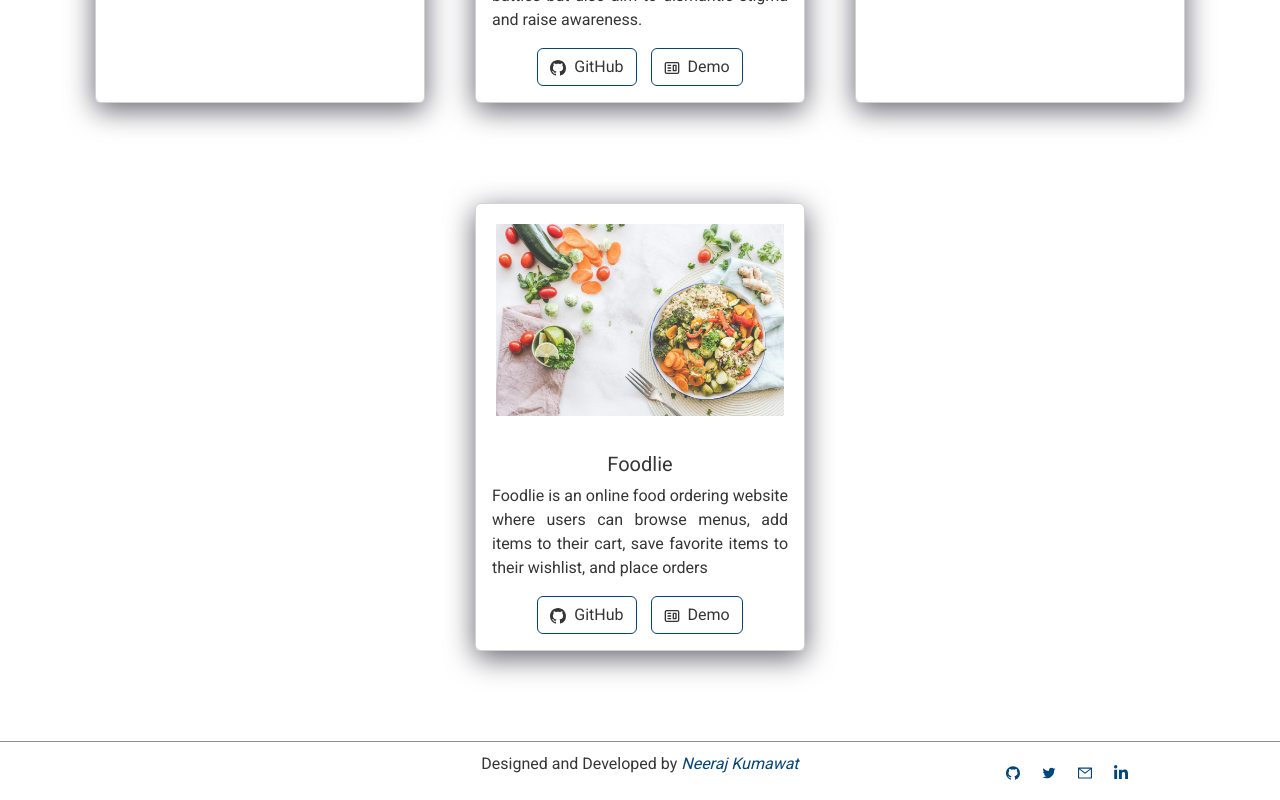
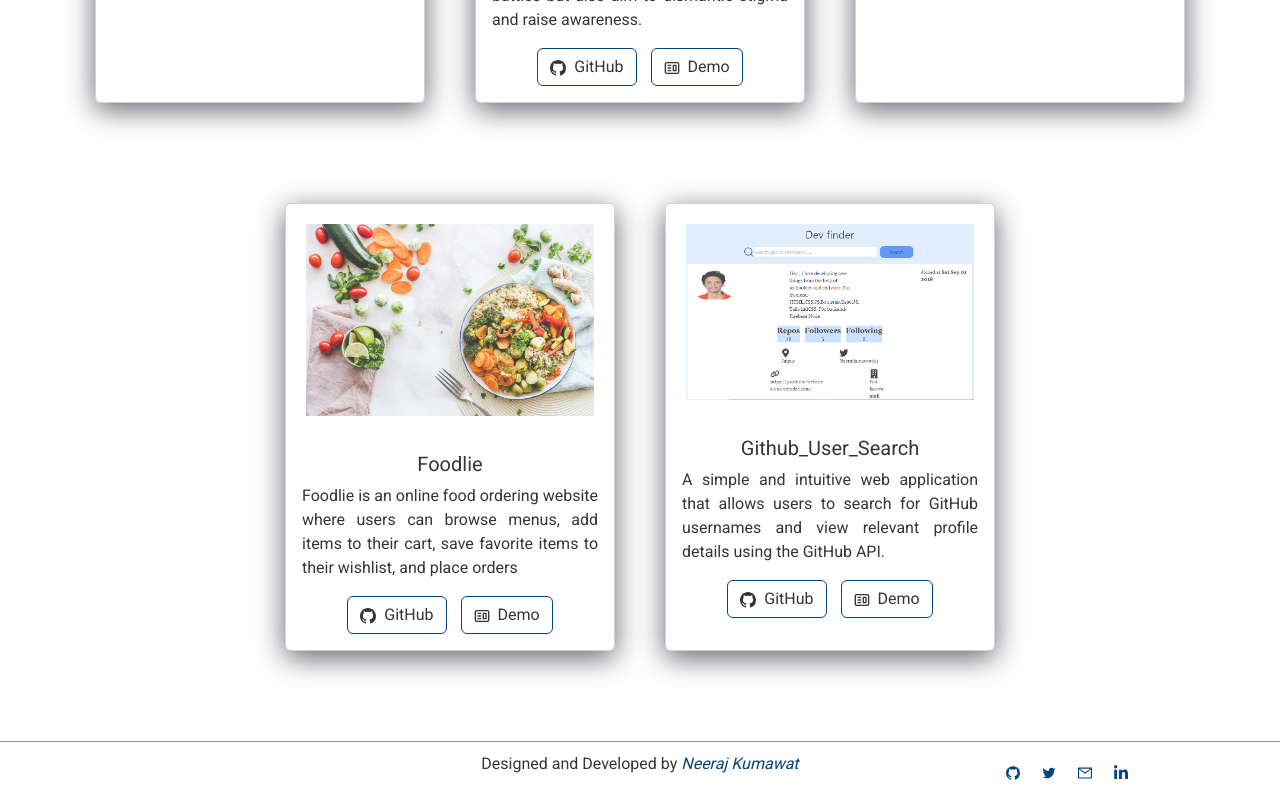
Before and after one commit to nkumawat34/Portfolio-Website, a React (Create React App) app: page /project in a window 1280 px wide. Shown: the part 2044-2844 px from the top of the page. Built offline with nearby package versions, Linux system fonts and the light colour scheme.

Commit message:
Github_User Search Project Added

```diff
--- a/src/components/Projects/Projects.js
+++ b/src/components/Projects/Projects.js
@@ -14,6 +14,7 @@ import Mentalhealth from "../../Assets/mental_health.jpg"
 import Budget from '../../Assets/images.png'
 import "./project.css";
 import Food from '../../Assets/Projects/Food.jpg'
+import GithubUser from '../../Assets/Projects/github_profile.png'
 function Projects() {
   return (
     <Container fluid className="project-section">
@@ -119,6 +120,15 @@ Video Conferencing Application"
               demoLink="https://foodlie.onrender.com//"
             />
           </Col>
+          <Col md={6} lg={4} className="project-card">
+            <ProjectCard
+              imgPath={GithubUser}
+              title="Github_User_Search"
+              description="A simple and intuitive web application that allows users to search for GitHub usernames and view relevant profile details using the GitHub API."
+              ghLink="https://github.com/nkumawat34/Github_User_Search"
+              demoLink="https://github-user-search-alpha-brown.vercel.app/"
+            />
+          </Col>
         </Row>
       </Container>
       <ScrollToTop />
```
Also changed, not shown: src/Assets/Projects/github_profile.png (added).
